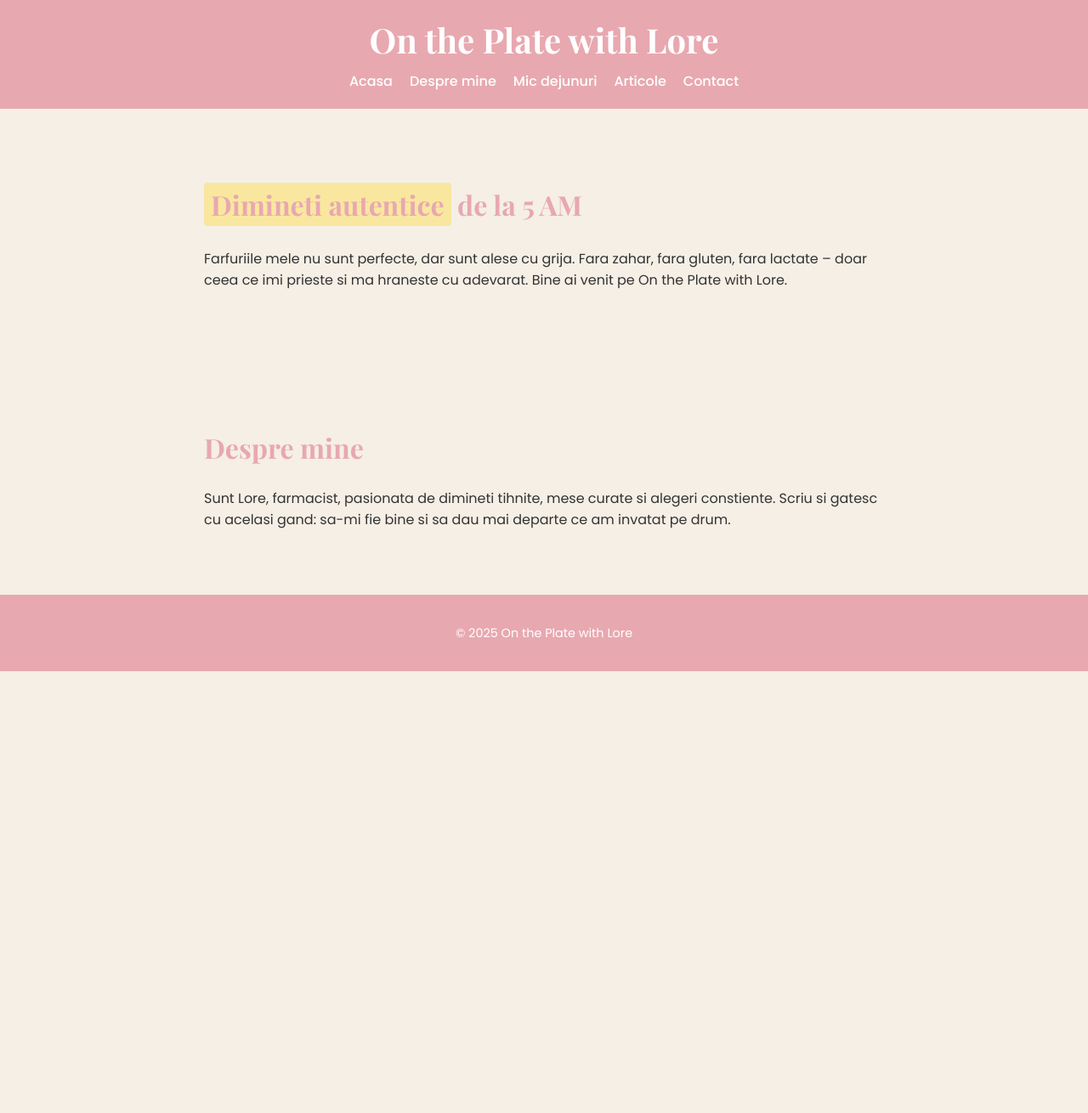
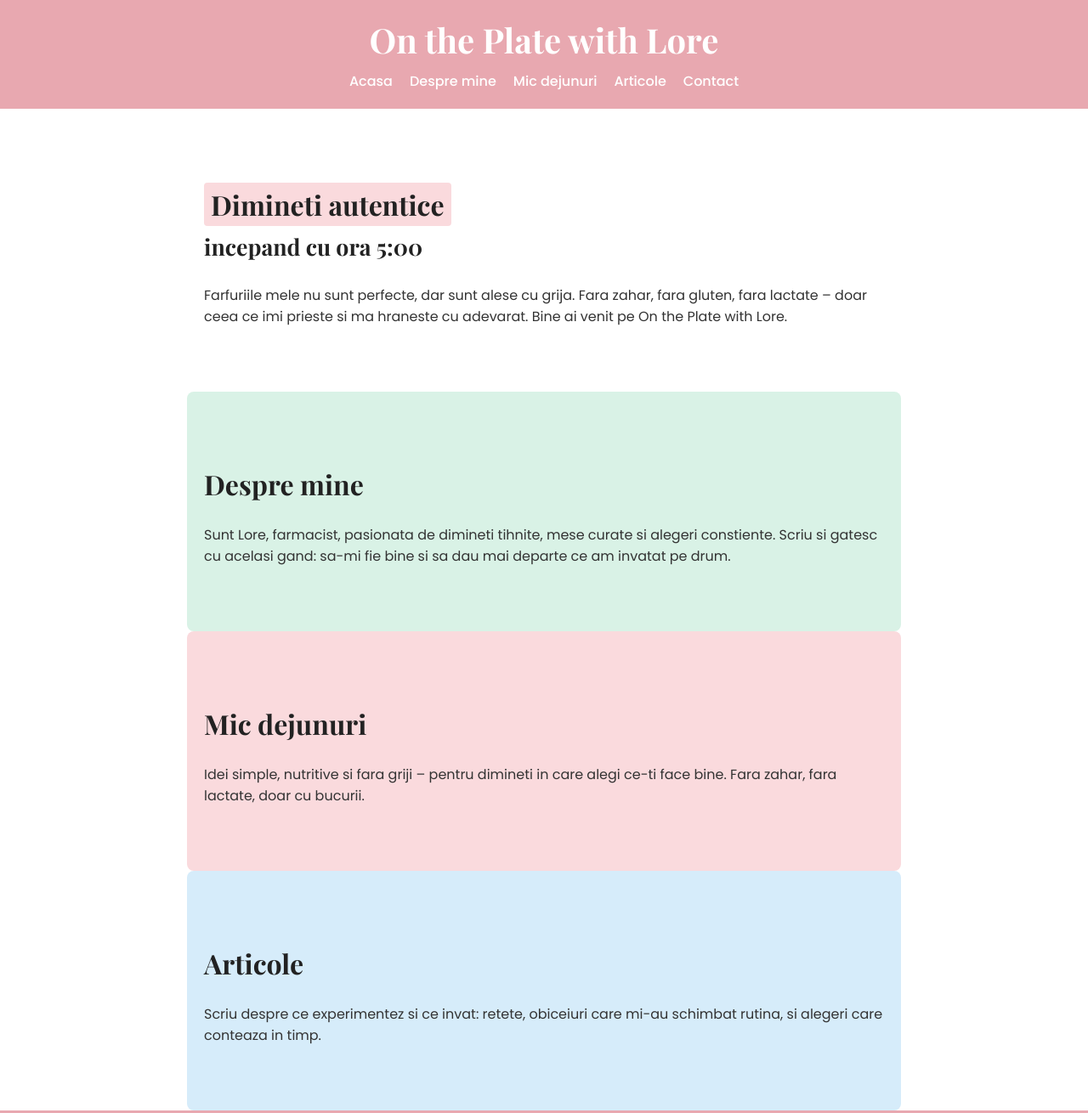
Before and after one commit to ontheplatewithlore/ontheplatewithlore.github.io, a plain HTML site: page index.html in a window 1280 px wide. Shown: the top 1310 px of the page at 85% size. Before the commit the page ends 800 px from the top, so only its background shows below. Drawn offline with nearby package versions, Linux system fonts and the light colour scheme.

Commit message:
Update index.html

```diff
--- a/index.html
+++ b/index.html
@@ -9,7 +9,7 @@
     body {
       margin: 0;
       font-family: 'Poppins', sans-serif;
-      background-color: #F5EFE6;
+      background-color: #FFFFFF;
       color: #333;
     }
     header {
@@ -44,13 +44,28 @@
     h2 {
       font-family: 'Playfair Display', serif;
       font-size: 2em;
-      color: #E8A8B0;
+      color: #222;
     }
     .highlight {
-      background-color: #F9E79F;
+      background-color: #FADADD;
       display: inline-block;
       padding: 4px 8px;
       border-radius: 4px;
+    }
+    #despre {
+      background-color: #D9F2E6;
+      border-radius: 8px;
+      padding: 60px 20px;
+    }
+    #micdejunuri {
+      background-color: #FADADD;
+      border-radius: 8px;
+      padding: 60px 20px;
+    }
+    #articole {
+      background-color: #D6ECFA;
+      border-radius: 8px;
+      padding: 60px 20px;
     }
     footer {
       text-align: center;
@@ -76,7 +91,7 @@
   </header>
 
   <section id="acasa">
-    <h2><span class="highlight">Dimineti autentice</span> de la 5 AM</h2>
+    <h2><span class="highlight">Dimineti autentice</span><br><small>incepand cu ora 5:00</small></h2>
     <p>Farfuriile mele nu sunt perfecte, dar sunt alese cu grija. Fara zahar, fara gluten, fara lactate – doar ceea ce imi prieste si ma hraneste cu adevarat. Bine ai venit pe On the Plate with Lore.</p>
   </section>
 
@@ -85,6 +100,16 @@
     <p>Sunt Lore, farmacist, pasionata de dimineti tihnite, mese curate si alegeri constiente. Scriu si gatesc cu acelasi gand: sa-mi fie bine si sa dau mai departe ce am invatat pe drum.</p>
   </section>
 
+  <section id="micdejunuri">
+    <h2>Mic dejunuri</h2>
+    <p>Idei simple, nutritive si fara griji – pentru dimineti in care alegi ce-ti face bine. Fara zahar, fara lactate, doar cu bucurii.</p>
+  </section>
+
+  <section id="articole">
+    <h2>Articole</h2>
+    <p>Scriu despre ce experimentez si ce invat: retete, obiceiuri care mi-au schimbat rutina, si alegeri care conteaza in timp.</p>
+  </section>
+
   <footer>
     <p>&copy; 2025 On the Plate with Lore</p>
   </footer>
```
